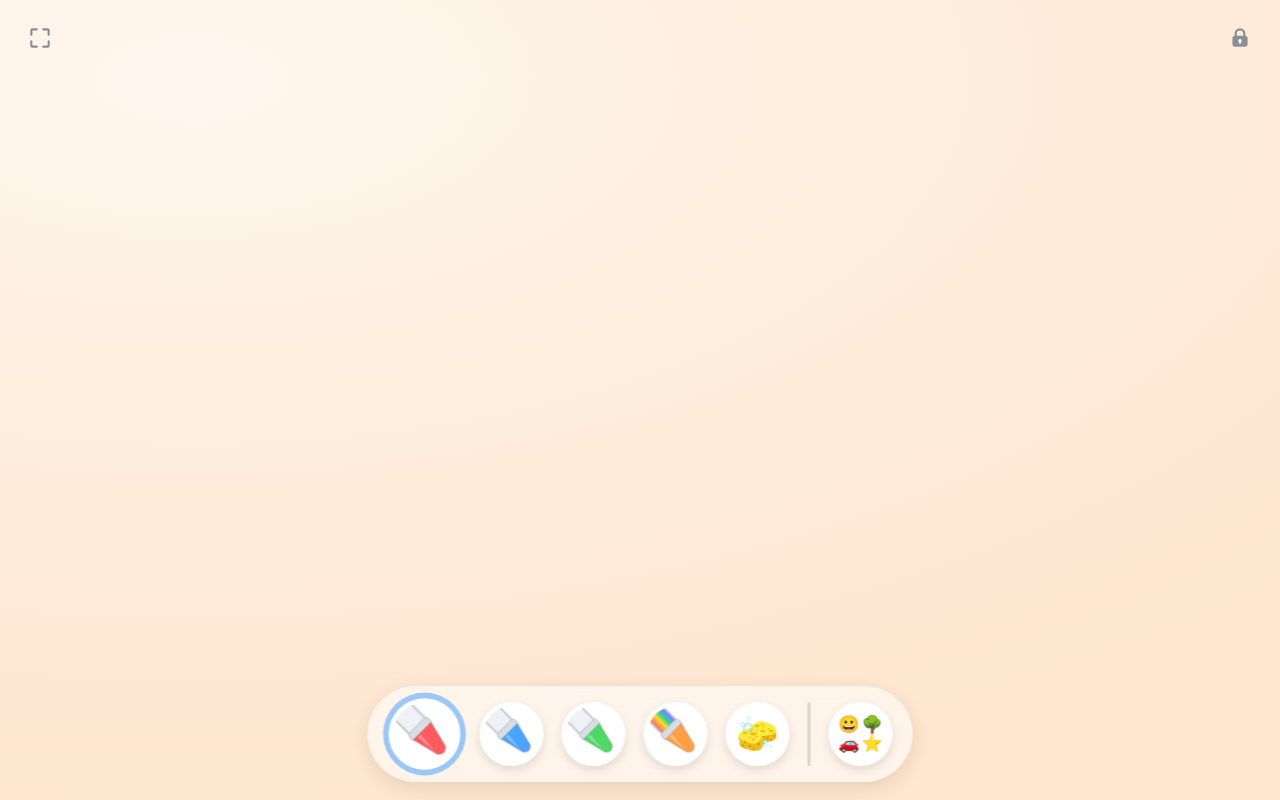
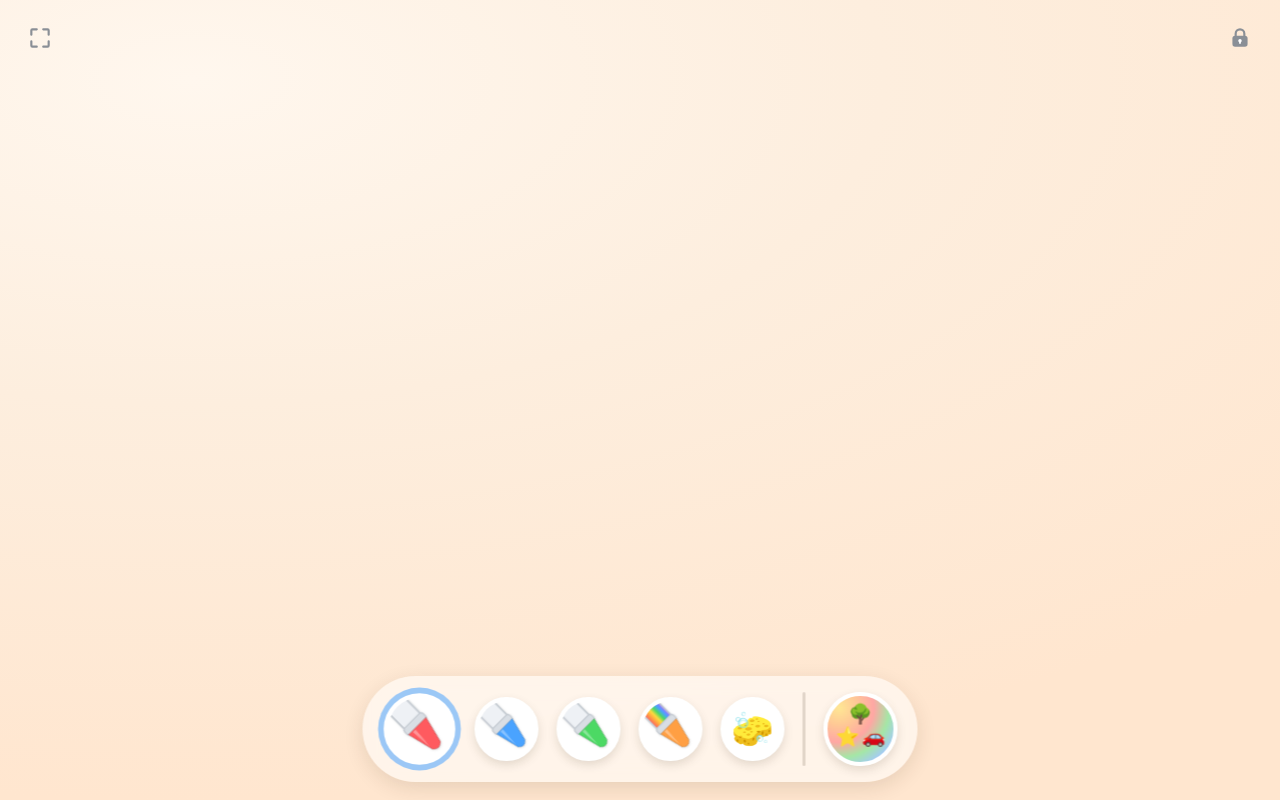
Before and after one commit to mustafaasiroglu/toddler-canvas, a React (Vite) app: page / in a window 1280 px wide. Built offline with nearby package versions, Linux system fonts and the light colour scheme.

Commit message:
visual enhancement

```diff
--- a/src/components/Toolbar.css
+++ b/src/components/Toolbar.css
@@ -47,9 +47,18 @@
   touch-action: manipulation;
 }
 .tool-emoji {
-  width: 64px !important;
-  height: 64px !important;
+  width: 74px !important;
+  height: 74px !important;
   border-radius: 50%;
+  background: radial-gradient(
+    circle at 18% 18%,
+    rgba(255, 217, 61, 0.5) 0%,
+    rgba(255, 159, 67, 0.5) 22%,
+    rgba(255, 90, 95, 0.5) 45%,
+    rgba(76, 217, 100, 0.5) 65%,
+    rgba(74, 163, 255, 0.5) 82%,
+    rgba(166, 107, 255, 0.5) 100%
+  );
 }
 .tool-pen,
 .tool-rainbow {
@@ -64,11 +73,40 @@
   filter: drop-shadow(0 1px 1px rgba(0, 0, 0, 0.12));
 }
 .emojiIcon {
-  display: grid;
-  grid-template-columns: 1fr 1fr;
-  gap: 2px;
-  font-size: 17px;
+  position: absolute;
+  inset: 0;
+  font-size: 19px;
   line-height: 1;
+}
+/* the four emojis ride a circular orbit but each one stays upright */
+.orbiter {
+  position: absolute;
+  top: 50%;
+  left: 50%;
+  width: 0;
+  height: 0;
+  animation: emojiOrbit 8s linear infinite;
+}
+.orbiter .face {
+  position: absolute;
+  transform: translate(-50%, -50%);
+  animation: emojiUpright 8s linear infinite;
+}
+@keyframes emojiOrbit {
+  from {
+    transform: rotate(0deg) translateY(-15px);
+  }
+  to {
+    transform: rotate(360deg) translateY(-15px);
+  }
+}
+@keyframes emojiUpright {
+  from {
+    transform: translate(-50%, -50%) rotate(0deg);
+  }
+  to {
+    transform: translate(-50%, -50%) rotate(-360deg);
+  }
 }
 
 .tool:active {
@@ -79,6 +117,11 @@
   box-shadow: var(--ring);
   transform: scale(1.12);
   margin: 0 5px;
+}
+/* emoji button keeps its size when selected */
+.tool-emoji.active {
+  transform: none;
+  margin: 0;
 }
 
 /* the emoji button no longer pulses; the hint class is kept but inert */
--- a/src/components/Toolbar.tsx
+++ b/src/components/Toolbar.tsx
@@ -231,10 +231,13 @@ export function Toolbar({
 
       <button className={"tool tool-emoji" + (tool === "emoji" ? " active" : "")} aria-label="emoji" onClick={onEmoji}>
         <div className="emojiIcon">
-          <span>😀</span>
-          <span>🌳</span>
-          <span>🚗</span>
-          <span>⭐</span>
+          {["🌳", "🚗", "⭐"].map((e, i) => (
+            <span className="orbiter" key={e} style={{ animationDelay: `${(-8 / 3) * i}s` }}>
+              <span className="face" style={{ animationDelay: `${(-8 / 3) * i}s` }}>
+                {e}
+              </span>
+            </span>
+          ))}
         </div>
       </button>
     </div>
```
